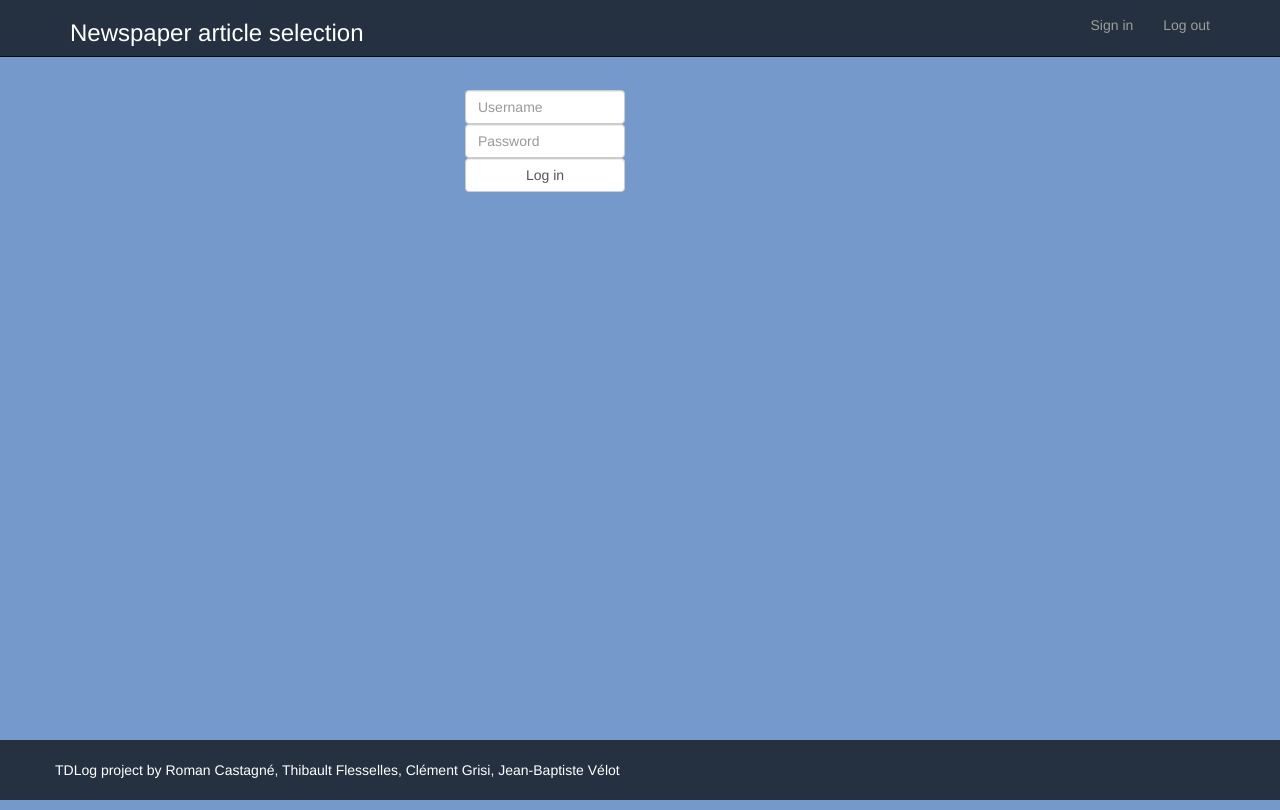
After one commit to NH0/TDlog, a Flask app: page /login in a window 1280 px wide. The commit adds this page. Run offline with Flask 2, Linux system fonts and the light colour scheme; some libraries are stand-ins or nearby versions.

Commit message:
Authentification des utilisateurs et base de données dédiées à l'enregistrement de ces utilisateurs

```diff
--- a/Affichage_Newspaper/config.py
+++ b/Affichage_Newspaper/config.py
@@ -6,3 +6,6 @@ SECRET_KEY = "-0x7<dc'E/y[xd}Q$zlby?S"
 
 basedir = os.path.abspath(os.path.dirname(__file__))
 SQLALCHEMY_DATABASE_URI = 'sqlite:///' + os.path.join(basedir, 'app.db')
+SQLALCHEMY_BINDS = {
+    'users': 'sqlite:///' + os.path.join(basedir, 'app.db')
+}
--- a/Affichage_Newspaper/fbapp/__init__.py
+++ b/Affichage_Newspaper/fbapp/__init__.py
@@ -9,3 +9,7 @@ models.db.init_app(app)
 @app.cli.command('init_db')
 def init_db():
     models.init_db()
+
+@app.cli.command('init_db_login')
+def init_db_login():
+    models.init_db_login()
--- a/Affichage_Newspaper/fbapp/templates/base.html
+++ b/Affichage_Newspaper/fbapp/templates/base.html
@@ -37,6 +37,9 @@
     h3 {
       color: white;
     }
+    a {
+      color: white;
+    }
     legend {
       color: black;
     }
@@ -66,6 +69,10 @@
       <div class="navbar-header">
         <h3>Newspaper article selection</h3>
       </div>
+      <ul class="nav navbar-nav navbar-right">
+        <li><a href="/login">Sign in</a></li>
+        <li><a href="/logout">Log out</a></li>
+      </ul>
     </div>
   </nav>
 
--- /dev/null
+++ b/Affichage_Newspaper/fbapp/templates/login.html
@@ -0,0 +1,41 @@
+{% extends  'base.html' %}
+
+{% block content %}
+
+{% if session['logged_in'] %}
+<div class="container">
+  <div class="row">
+    <div class="col-lg-push-3 col-lg-6">
+      <h3><span style="color: rgb(37,48,64)">You're logged in already!</span></h3>
+    </div>
+  </div>
+</div>
+
+{% else %}
+<div class="container">
+  <div class="starter-template">
+    <form class="form-horizontal col-lg-12" action="/authentification" method="POST">
+      <div class="form-group">
+        <div class="row">
+          <div class="col-lg-push-4 col-lg-2">
+            <input type="username" class="form-control" name="username" placeholder="Username">
+          </div>
+        </div>
+        <div class="row">
+          <div class="col-lg-push-4 col-lg-2">
+            <input type="password" class="form-control" name="password" placeholder="Password">
+          </div>
+        </div>
+        <div class="row">
+          <div class="col-lg-push-4 col-lg-2">
+            <input type="submit" class="form-control" value="Log in">
+          </div>
+        </div>
+      </div>
+    </form>
+  </div>
+</div>
+
+{% endif %}
+
+{% endblock %}
--- /dev/null
+++ b/Affichage_Newspaper/fbapp/utils_authentification.py
@@ -0,0 +1,6 @@
+from fbapp.models import User
+
+def login_successful(POST_USERNAME, POST_PASSWORD): # Returns a boolean True if the user is in the DataBase, false otherwise
+    query = User.query.filter(User.username.in_([POST_USERNAME]), User.password.in_([POST_PASSWORD]) )
+    result = query.first()
+    return result
--- a/Affichage_Newspaper/fbapp/views.py
+++ b/Affichage_Newspaper/fbapp/views.py
@@ -1,12 +1,14 @@
-from flask import Flask, render_template, url_for, request
+from flask import Flask, render_template, url_for, request, session, flash
 from flask_sqlalchemy import SQLAlchemy
 
-app = Flask(__name__)
+app = Flask(__name__) # Base de données pour les articles
 app.config.from_object('config')
 db = SQLAlchemy(app)
 
 from .utils import *
+from .utils_authentification import login_successful
 from newspaper import Article
+
 
 @app.route('/article', methods=['GET', 'POST'])
 def projet():
@@ -39,3 +41,28 @@ def projet():
 @app.route('/home/')
 def home():
     return render_template('home.html')
+
+
+# Routes relatives à l'identification des utilisateurs
+@app.route('/login')
+def login_page():
+    return render_template('login.html')
+
+@app.route('/logout')
+def logout():
+    session['logged_in'] = False
+    return home()
+
+@app.route('/authentification', methods=['POST'])
+def do_admin_login():
+
+    POST_USERNAME = request.form['username']
+    POST_PASSWORD = request.form['password']
+
+    result = login_successful(POST_USERNAME, POST_PASSWORD)
+
+    if result:
+        session['logged_in'] = True
+    else:
+        flash('Wrong password')
+    return home()
```
Also changed, not shown: Affichage_Newspaper/fbapp/models.py (+21 -0 lines).
